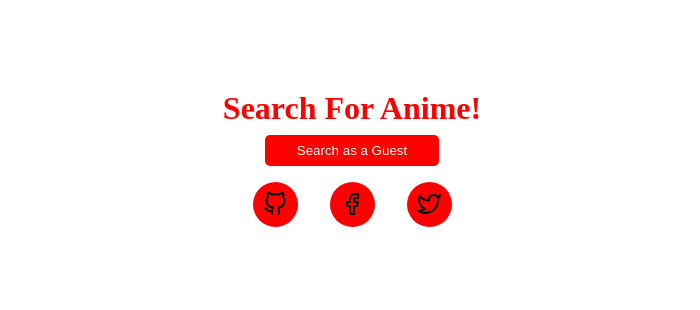
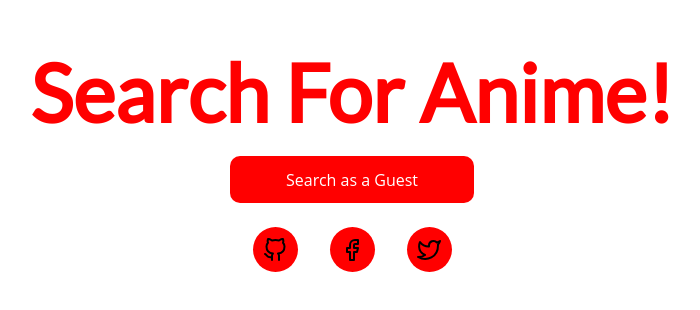
Before and after one commit to Wodnyan/Anime-Search, a React (Create React App) app in the folder client/: page / in a window 1280 px wide. Shown: the part 238-548 px from the top of the page, without its empty margins (288-988 px from the left). Built offline with nearby package versions, Linux system fonts and the light colour scheme.

Commit message:
Styled the landing page

```diff
--- a/client/src/App.scss
+++ b/client/src/App.scss
@@ -1,3 +1,4 @@
+@import "./_colors.scss";
 *,
 *::after,
 *::before {
@@ -9,6 +10,7 @@
 html,
 body {
     height: 100%;
+    font-family: var(--text-font);
 }
 #root {
     height: 100%;
--- /dev/null
+++ b/client/src/_colors.scss
@@ -0,0 +1,8 @@
+@import url("https://fonts.googleapis.com/css2?family=Lato&family=Roboto&display=swap");
+:root {
+    --primary-color: #fff;
+    --secondary-color: #fff;
+    --text-color: #fff;
+    --title-font: "Lato", sans-serif;
+    --text-font: "Open Sans", sans-serif;
+}
--- a/client/src/components/LandingPage/LandingPage.tsx
+++ b/client/src/components/LandingPage/LandingPage.tsx
@@ -1,11 +1,22 @@
 import React from "react";
 import styled from "styled-components";
-import Button, { CircularButton } from "../Buttons/Buttons";
+import { CircularButton } from "../Buttons/Buttons";
 import { Link } from "react-router-dom";
 //Icons
 import githubLogo from "../../icons/github.svg";
 import facebookLogo from "../../icons/facebook.svg";
 import twitterLogo from "../../icons/twitter.svg";
+
+const StyledLink = styled(Link)`
+    margin: 1rem 0;
+    padding: 0.8rem 3.5rem;
+    border-radius: 10px;
+    background-color: red;
+    text-decoration: none;
+    color: var(--text-color);
+    &:active {
+    }
+`;
 
 const LandingPageContainer = styled.main`
     height: 100%;
@@ -16,6 +27,8 @@ const LandingPageContainer = styled.main`
 `;
 
 const CallToAction = styled.h1`
+    font-size: 5rem;
+    font-family: var(--title-font);
     color: red;
 `;
 
@@ -32,7 +45,7 @@ const LandingPage: React.FC = () => {
     return (
         <LandingPageContainer>
             <CallToAction>Search For Anime!</CallToAction>
-            <Button>Search as a Guest</Button>
+            <StyledLink to="/search">Search as a Guest</StyledLink>
             <div className="oatuh-container">
                 <CircularButton onClick={openWindow}>
                     <img
```
